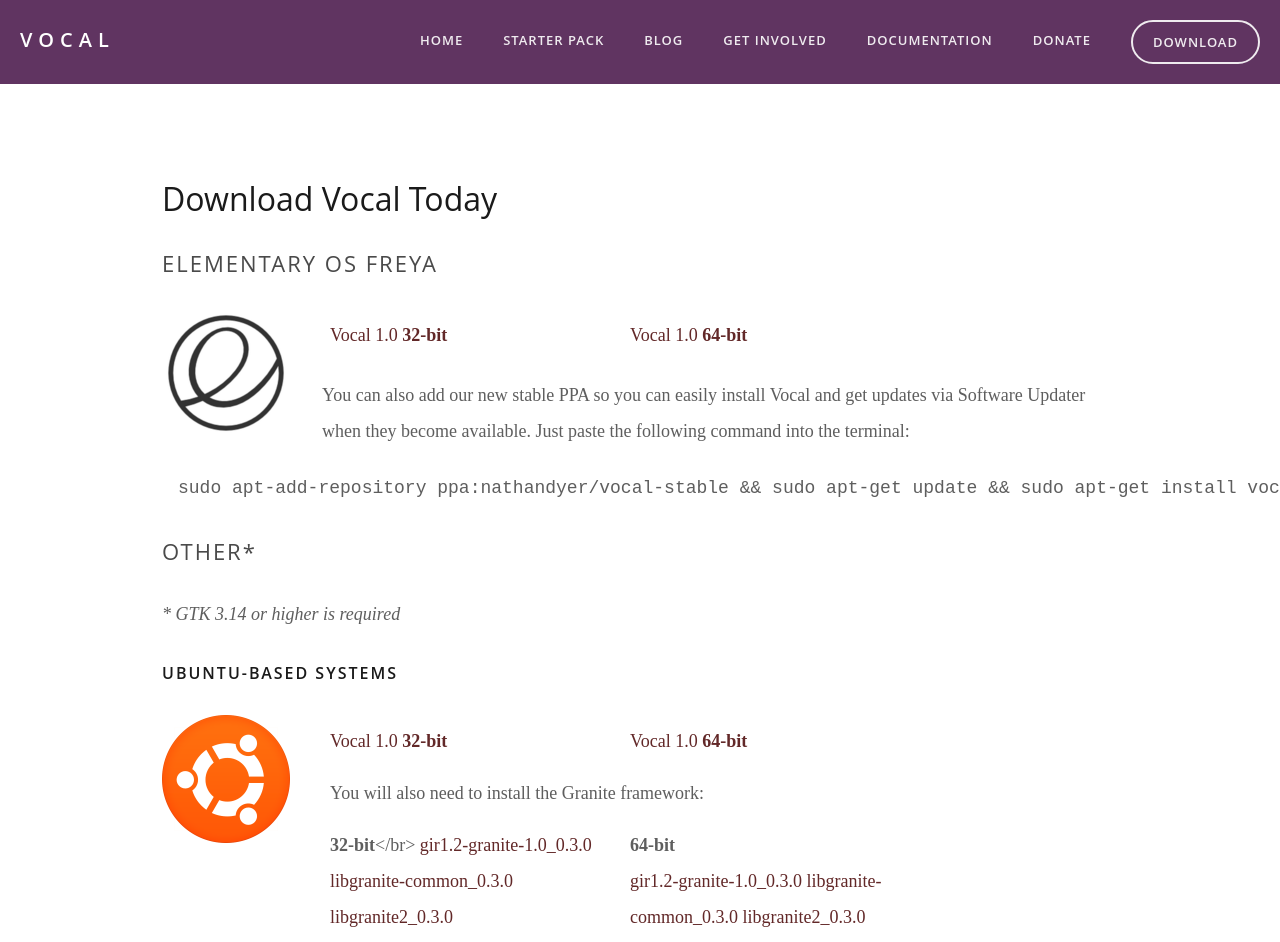
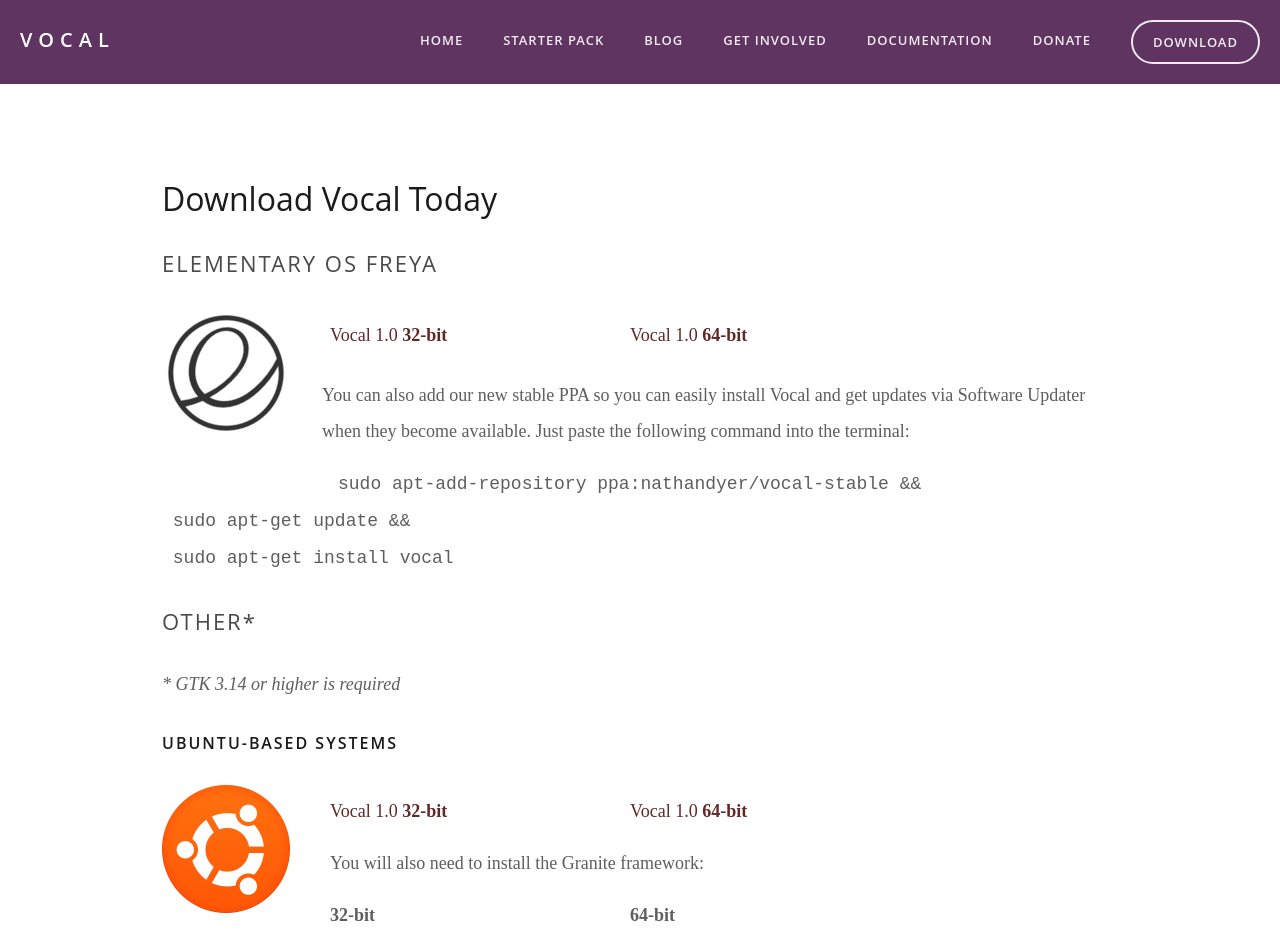
Before and after one commit to quassy/vocalproject.net, a Jekyll site: the page built from pages/download.md, in a window 1280 px wide. Shown: the top 942 px of the page. Built offline with Jekyll 4.4.1, drawn with Linux system fonts in a browser that asks for light colours; some of the changed text lies outside the part shown.

Commit message:
Little fixes

```diff
--- a/_scss/_content.scss
+++ b/_scss/_content.scss
@@ -200,10 +200,10 @@
 
 // Selection
 ::-moz-selection {
-  color: #fff;
-  background: $color_header;
+  color: $color_header;
+  background: $background_header;
 }
 ::selection {
-  color: #fff;
-  background: $color_header;
+  color: $color_header;
+  background: $background_header;
 }
--- a/pages/download.md
+++ b/pages/download.md
@@ -20,8 +20,8 @@
 
 You can also add our new stable PPA so you can easily install Vocal and get updates via Software Updater when they become available. Just paste the following command into the terminal:
 
-<code class="terminal">sudo apt-add-repository ppa:nathandyer/vocal-stable &&
-sudo apt-get update &&
+<code class="terminal">sudo apt-add-repository ppa:nathandyer/vocal-stable &&<br/>
+sudo apt-get update &&<br/>
 sudo apt-get install vocal</code>
 
 ## Other*
@@ -47,21 +47,15 @@
 </tr>
 <tr>
   <td>
-    <b>32-bit</b></br>
-
-    <a href="https://launchpad.net/~elementary-os/+archive/ubuntu/stable/+files/gir1.2-granite-1.0_0.3.0%2Br850%2Bpkg80~ubuntu0.3.1_i386.deb">gir1.2-granite-1.0_0.3.0</a>
-
-    <a href="https://launchpad.net/~elementary-os/+archive/ubuntu/stable/+files/libgranite-common_0.3.0%2Br850%2Bpkg80~ubuntu0.3.1_all.deb">libgranite-common_0.3.0</a>
-
+    <b>32-bit</b><br/>
+    <a href="https://launchpad.net/~elementary-os/+archive/ubuntu/stable/+files/gir1.2-granite-1.0_0.3.0%2Br850%2Bpkg80~ubuntu0.3.1_i386.deb">gir1.2-granite-1.0_0.3.0</a><br/>
+    <a href="https://launchpad.net/~elementary-os/+archive/ubuntu/stable/+files/libgranite-common_0.3.0%2Br850%2Bpkg80~ubuntu0.3.1_all.deb">libgranite-common_0.3.0</a><br/>
     <a href="https://launchpad.net/~elementary-os/+archive/ubuntu/stable/+files/libgranite2_0.3.0%2Br850%2Bpkg80~ubuntu0.3.1_i386.deb">libgranite2_0.3.0</a>
   </td>
   <td>
     <b>64-bit</b><br/>
-
-    <a href="https://launchpad.net/~elementary-os/+archive/ubuntu/stable/+files/gir1.2-granite-1.0_0.3.0%2Br850%2Bpkg80~ubuntu0.3.1_amd64.deb">gir1.2-granite-1.0_0.3.0</a>
-
-    <a href="https://launchpad.net/~elementary-os/+archive/ubuntu/stable/+files/libgranite-common_0.3.0%2Br850%2Bpkg80~ubuntu0.3.1_all.deb">libgranite-common_0.3.0</a>
-
+    <a href="https://launchpad.net/~elementary-os/+archive/ubuntu/stable/+files/gir1.2-granite-1.0_0.3.0%2Br850%2Bpkg80~ubuntu0.3.1_amd64.deb">gir1.2-granite-1.0_0.3.0</a><br/>
+    <a href="https://launchpad.net/~elementary-os/+archive/ubuntu/stable/+files/libgranite-common_0.3.0%2Br850%2Bpkg80~ubuntu0.3.1_all.deb">libgranite-common_0.3.0</a><br/>
     <a href="https://launchpad.net/~elementary-os/+archive/ubuntu/stable/+files/libgranite2_0.3.0%2Br850%2Bpkg80~ubuntu0.3.1_amd64.deb">libgranite2_0.3.0</a>
   </td>
 </tr></table>
@@ -108,6 +102,6 @@
 
 If you like to live on the wild side, use our daily PPA for more frequent, but less stable builds of Vocal. Simply copy and paste the following command into terminal (elementary OS Freya or similar systems):
 
-<code class="terminal">sudo apt-add-repository ppa:nathandyer/vocal-daily &&
-sudo apt-get update &&
+<code class="terminal">sudo apt-add-repository ppa:nathandyer/vocal-daily &&<br/>
+sudo apt-get update &&<br/>
 sudo apt-get install vocal</code>
```
Also changed, not shown: index.md (+1 -1 lines), pages/donate.md (+5 -5 lines).
